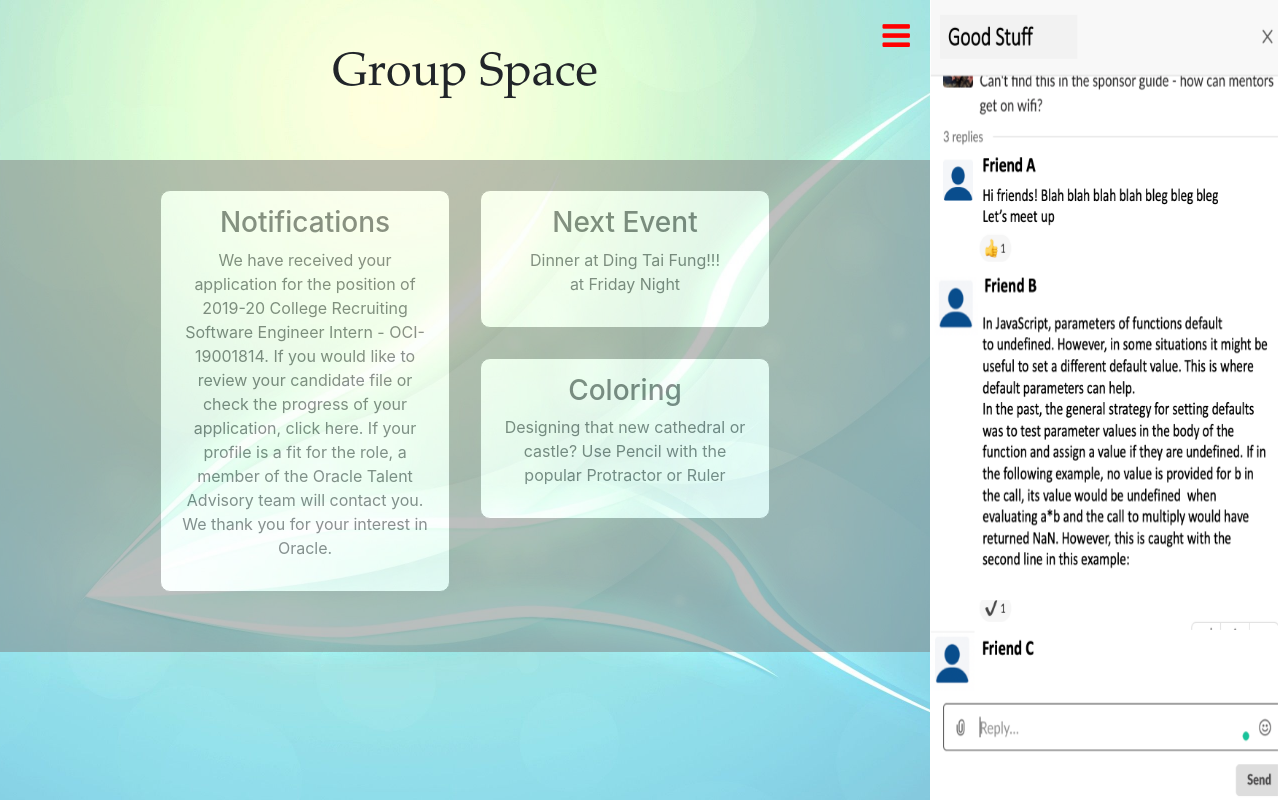
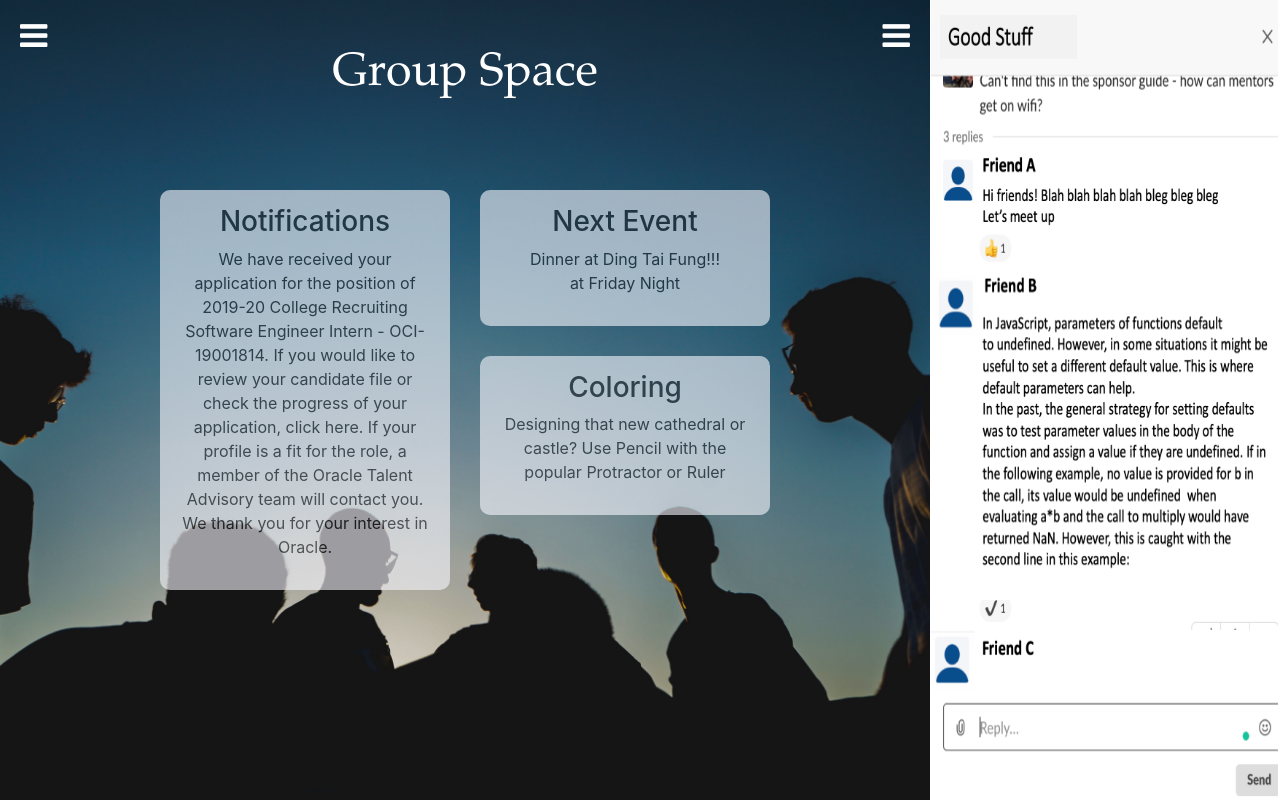
Before and after one commit to annandherbell/Squalendar, a plain HTML site: page groupspace.html in a window 1280 px wide. Drawn offline with nearby package versions, Linux system fonts and the light colour scheme.

Commit message:
change bckgrd img

```diff
--- a/css/groupspace.css
+++ b/css/groupspace.css
@@ -12,6 +12,7 @@ body, html{
     display: flex;
     justify-content: center;
 
+    color: white;
     padding-top: 40px;
 }
 
@@ -38,12 +39,22 @@ body, html{
     right: 370px;
 }
 
+.exit{
+    position: absolute;
+    top: 20px;
+    left: 20px;
+}
+
 .menu-icon{
-   color: red;
+   color: white;
+}
+
+.exit-icon{
+   color: white;
 }
 
 .main-panel{
-    background-image: url("../img/background1.jpg");
+    background-image: url("../img/background2.jpg");
     background-position: center;
     background-repeat: no-repeat;
     background-size: cover;
@@ -67,14 +78,12 @@ body, html{
 .all-subinterfaces {
     margin-top: 50px;
     padding: 30px 0px;
-    background-color: grey;
-    opacity: 0.5;
+    opacity: 0.6;
 }
 
 
 .subinterface-content{
-    background-color: white;
-    border: 1px solid grey;
+    background-color: #f8f8ff;
     border-radius: 10px;
 
     padding: 15px;
--- a/groupspace.html
+++ b/groupspace.html
@@ -21,6 +21,11 @@
 
   <body>
     <div class="page-container">
+
+      <!-- CHANGE FA ICON -->
+      <a class="exit" href="index.html">
+        <i class="fa fa-bars fa-2x menu-icon"></i>
+      </a>
 
       <a class="menu" href="https://amzn.com/B0188A3N16">
         <i class="fa fa-bars fa-2x menu-icon"></i>
```
Also changed, not shown: img/background2.jpg (added), 1 other file.
